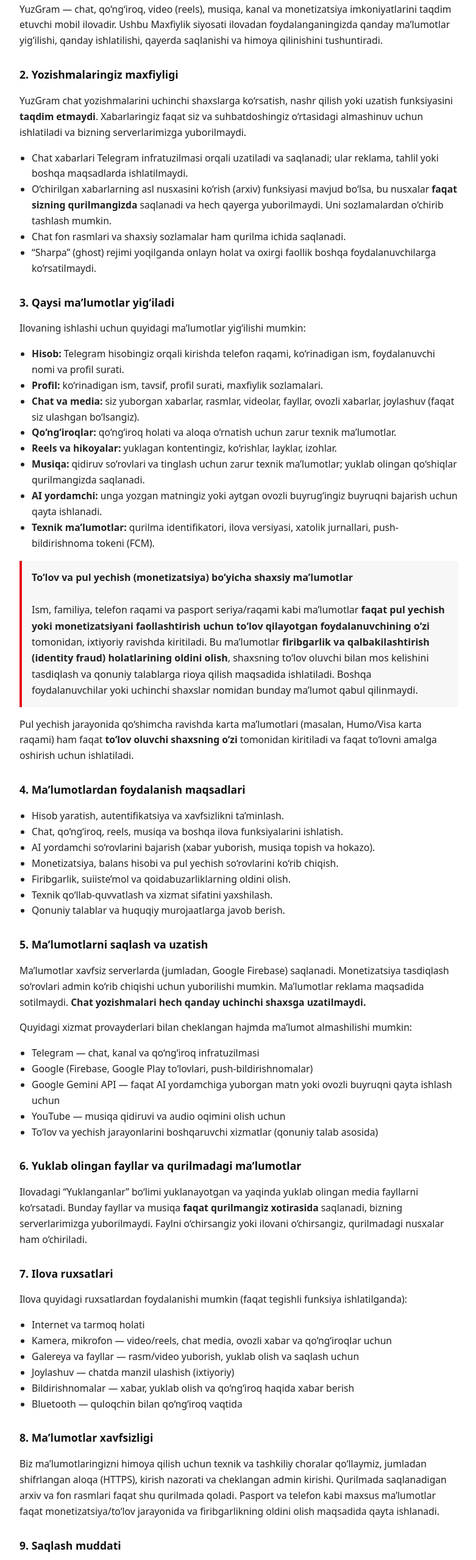
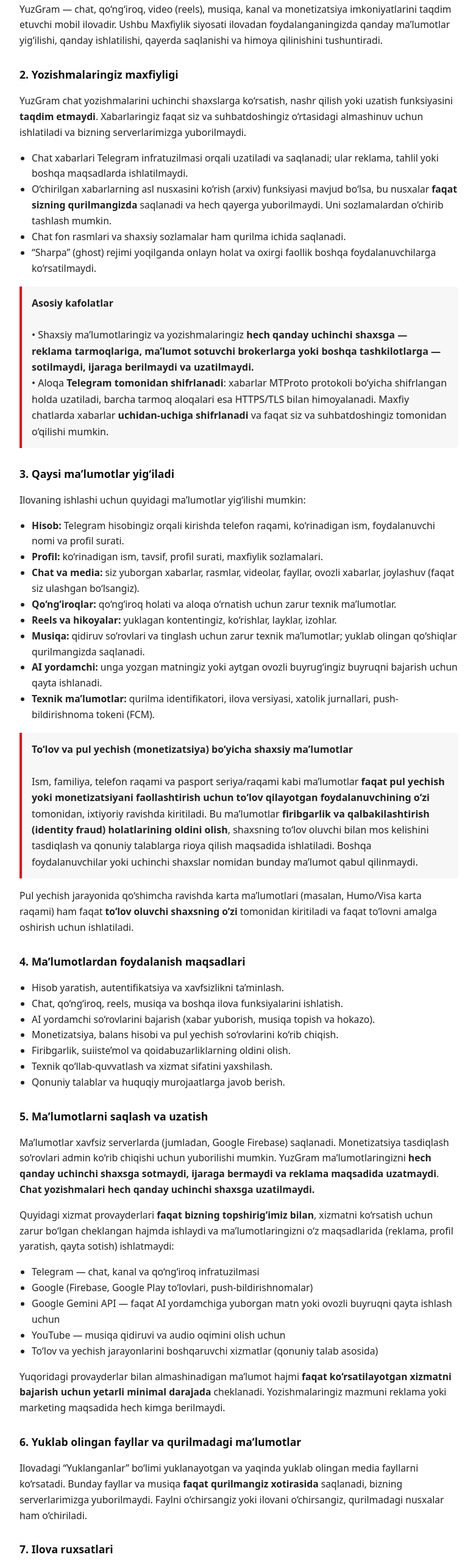
Before and after one commit to timurtagaevshorts-hash/kinotopbot, a plain HTML site: page privacy/index.html in a window 1280 px wide. Shown: the part 238-2797 px from the top of the page at 61% size, without its empty margins (248-1029 px from the left). Drawn offline with Linux system fonts and the light colour scheme.

Commit message:
Privacy policy: explicit no third-party sharing/sale + Telegram encryption section (2026-11-26)
- Added "Asosiy kafolatlar" summary: data never sold/rented/shared with advertisers or brokers; transport encrypted by Telegram (MTProto, TLS/HTTPS), Secret Chats end-to-end.
- Section 5: providers act only under our instruction with minimal necessary data; no ad use.
- Section 8 rewritten as "Ma'lumotlar xavfsizligi va shifrlash" with encryption, access control, no-transfer and device-local items.

```diff
--- a/privacy/index.html
+++ b/privacy/index.html
@@ -20,7 +20,7 @@
     <p class="meta">
         <strong>Ilova:</strong> YuzGram (uz.kodlikino.top4)<br>
         <strong>Dasturchi:</strong> TULKINJON KULMATALIEV<br>
-        <strong>Oxirgi yangilanish:</strong> 2026-yil 24-noyabr
+        <strong>Oxirgi yangilanish:</strong> 2026-yil 26-noyabr
     </p>
 
     <h2>1. Kirish</h2>
@@ -48,6 +48,17 @@
         <li>“Sharpa” (ghost) rejimi yoqilganda onlayn holat va oxirgi faollik boshqa
             foydalanuvchilarga ko‘rsatilmaydi.</li>
     </ul>
+
+    <div class="note">
+        <strong>Asosiy kafolatlar</strong><br><br>
+        • Shaxsiy ma’lumotlaringiz va yozishmalaringiz <strong>hech qanday uchinchi shaxsga —
+        reklama tarmoqlariga, ma’lumot sotuvchi brokerlarga yoki boshqa tashkilotlarga —
+        sotilmaydi, ijaraga berilmaydi va uzatilmaydi.</strong><br>
+        • Aloqa <strong>Telegram tomonidan shifrlanadi</strong>: xabarlar MTProto protokoli
+        bo‘yicha shifrlangan holda uzatiladi, barcha tarmoq aloqalari esa HTTPS/TLS bilan
+        himoyalanadi. Maxfiy chatlarda xabarlar <strong>uchidan-uchiga shifrlanadi</strong> va
+        faqat siz va suhbatdoshingiz tomonidan o‘qilishi mumkin.
+    </div>
 
     <h2>3. Qaysi ma’lumotlar yig‘iladi</h2>
     <p>Ilovaning ishlashi uchun quyidagi ma’lumotlar yig‘ilishi mumkin:</p>
@@ -92,10 +103,16 @@
     <p>
         Ma’lumotlar xavfsiz serverlarda (jumladan, Google Firebase) saqlanadi.
         Monetizatsiya tasdiqlash so‘rovlari admin ko‘rib chiqishi uchun yuborilishi mumkin.
-        Ma’lumotlar reklama maqsadida sotilmaydi.
+        YuzGram ma’lumotlaringizni <strong>hech qanday uchinchi shaxsga sotmaydi, ijaraga
+        bermaydi va reklama maqsadida uzatmaydi</strong>.
         <strong>Chat yozishmalari hech qanday uchinchi shaxsga uzatilmaydi.</strong>
     </p>
-    <p>Quyidagi xizmat provayderlari bilan cheklangan hajmda ma’lumot almashilishi mumkin:</p>
+    <p>
+        Quyidagi xizmat provayderlari <strong>faqat bizning topshirig‘imiz bilan</strong>,
+        xizmatni ko‘rsatish uchun zarur bo‘lgan cheklangan hajmda ishlaydi va
+        ma’lumotlaringizni o‘z maqsadlarida (reklama, profil yaratish, qayta sotish)
+        ishlatmaydi:
+    </p>
     <ul>
         <li>Telegram — chat, kanal va qo‘ng‘iroq infratuzilmasi</li>
         <li>Google (Firebase, Google Play to‘lovlari, push-bildirishnomalar)</li>
@@ -103,6 +120,12 @@
         <li>YouTube — musiqa qidiruvi va audio oqimini olish uchun</li>
         <li>To‘lov va yechish jarayonlarini boshqaruvchi xizmatlar (qonuniy talab asosida)</li>
     </ul>
+    <p>
+        Yuqoridagi provayderlar bilan almashinadigan ma’lumot hajmi
+        <strong>faqat ko‘rsatilayotgan xizmatni bajarish uchun yetarli minimal darajada</strong>
+        cheklanadi. Yozishmalaringiz mazmuni reklama yoki marketing maqsadida hech kimga
+        berilmaydi.
+    </p>
 
     <h2>6. Yuklab olingan fayllar va qurilmadagi ma’lumotlar</h2>
     <p>
@@ -123,11 +146,27 @@
         <li>Bluetooth — quloqchin bilan qo‘ng‘iroq vaqtida</li>
     </ul>
 
-    <h2>8. Ma’lumotlar xavfsizligi</h2>
+    <h2>8. Ma’lumotlar xavfsizligi va shifrlash</h2>
     <p>
-        Biz ma’lumotlaringizni himoya qilish uchun texnik va tashkiliy choralar qo‘llaymiz,
-        jumladan shifrlangan aloqa (HTTPS), kirish nazorati va cheklangan admin kirishi.
-        Qurilmada saqlanadigan arxiv va fon rasmlari faqat shu qurilmada qoladi.
+        Biz ma’lumotlaringizni himoya qilish uchun texnik va tashkiliy choralar qo‘llaymiz:
+    </p>
+    <ul>
+        <li><strong>Telegram shifrlashi:</strong> chat xabarlari Telegram infratuzilmasi orqali
+            <strong>MTProto protokoli bo‘yicha shifrlangan</strong> holda uzatiladi. Maxfiy
+            chatlarda esa xabarlar <strong>uchidan-uchiga shifrlanadi</strong> — ularni faqat
+            siz va suhbatdoshingiz o‘qiy oladi.</li>
+        <li><strong>Himoyalangan ulanish:</strong> ilovaning barcha server va xizmatlar bilan
+            aloqasi <strong>HTTPS/TLS</strong> orqali shifrlanadi, ya’ni ma’lumot yo‘lda
+            uchinchi shaxslar tomonidan o‘qib bo‘lmaydi.</li>
+        <li><strong>Kirish nazorati:</strong> ma’lumotlarga kirish cheklangan, faqat vakolatli
+            xizmat va admin hisoblari uchun ochiq.</li>
+        <li><strong>Uchinchi shaxslarga uzatilmaslik:</strong> yozishmalar va shaxsiy
+            ma’lumotlar reklama tarmoqlariga yoki ma’lumot brokerlariga
+            <strong>hech qachon uzatilmaydi</strong>.</li>
+        <li><strong>Qurilmada qoladigan ma’lumotlar:</strong> arxiv, chat fon rasmlari va
+            yuklab olingan fayllar faqat shu qurilmada qoladi.</li>
+    </ul>
+    <p>
         Pasport va telefon kabi maxsus ma’lumotlar faqat monetizatsiya/to‘lov jarayonida
         va firibgarlikning oldini olish maqsadida qayta ishlanadi.
     </p>
```
